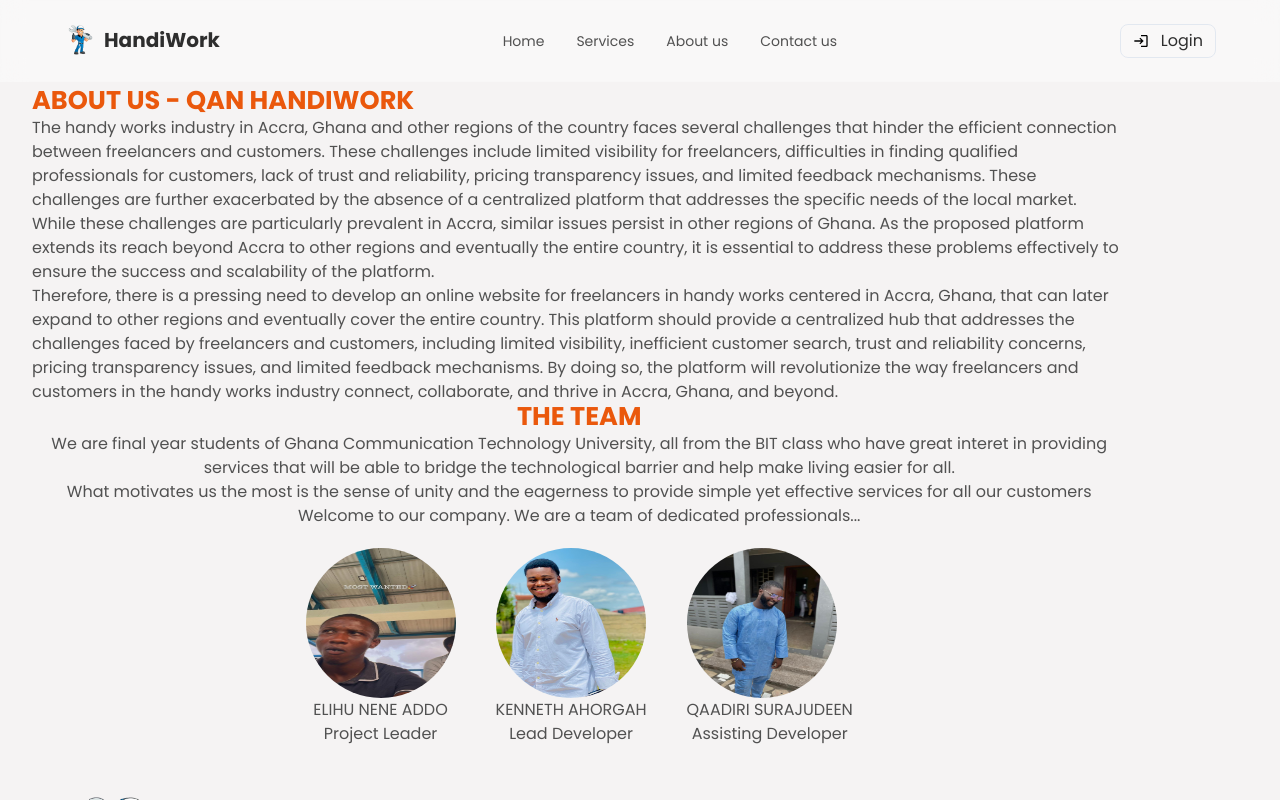
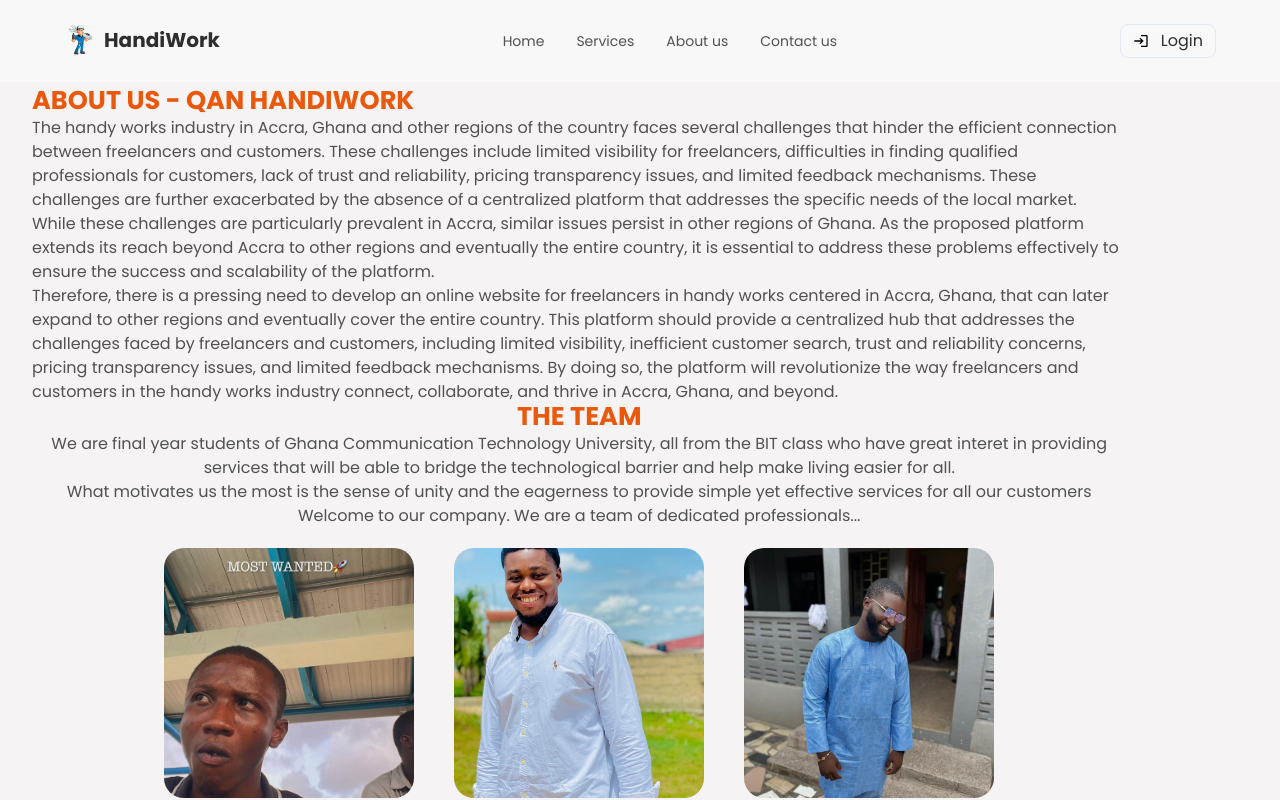
Before and after one commit to ahorgah/QAN-HANDIWORK-WEB-APPLICATION-, a React (Create React App) app: page /about in a window 1280 px wide. Shown: the top 800 px of the page. Built offline with nearby package versions, Linux system fonts and the light colour scheme; no server answers; the database is empty.

Commit message:
update in About us

```diff
--- a/src/Pages/About/AboutUs.css
+++ b/src/Pages/About/AboutUs.css
@@ -1,6 +1,7 @@
 /* src/pages/AboutUs.css */
 .about-us {
-    text-align: center;
+    text-align: center ;
+
   }
 
   .team {
@@ -15,7 +16,8 @@
   }
 
   .profile-image {
-    width: 150px;
-    height: 150px;
-    border-radius: 50%;
-  }
+    width: 250px; /* Set a fixed width */
+    height: 250px; /* Set the height equal to the width to make it square */
+    border-radius: 20px; /* Set a specific border-radius to round the edges */
+    object-fit: cover; /* Ensure the image covers the area without distortion */
+}
```
